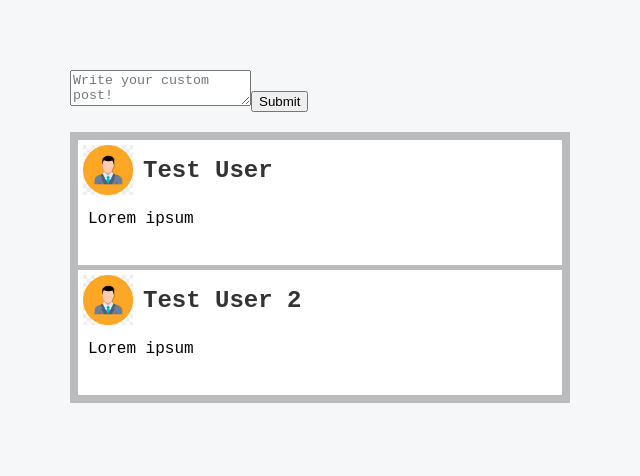
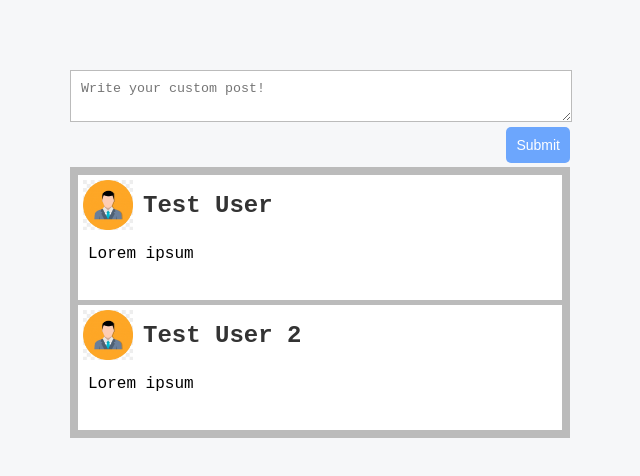
Before and after one commit to sadig2/MernMysql, a React app: page / in a window 1280 px wide. Shown: the whole page, without its empty margins (320-960 px from the left). Built offline with nearby package versions, Linux system fonts and the light colour scheme.

Commit message:
this.setState added

```diff
--- a/assets/css/style.css
+++ b/assets/css/style.css
@@ -41,3 +41,21 @@ body {
     padding: 5px;
     min-height: 50px;
   }
+
+  form {
+    padding-bottom: 20px;
+  }
+  form textarea {
+    width: calc(100% - 20px);
+    padding: 10px;
+    border-color: #bbb;
+  }
+  form [type=submit] {
+    border: none;
+    background-color: #6ca6fd;
+    color: #fff;
+    padding: 10px;
+    border-radius: 5px;
+    font-size: 14px;
+    float: right;
+  }
--- a/src/client/App.js
+++ b/src/client/App.js
@@ -42,22 +42,16 @@ export default class App extends Component {
                 username:'Fake user'
             }
         };
-        this.state((prevState)=>({
-            post:[newPost, ...prevState.posts],
+        this.setState((prevState)=>({
+            posts:[newPost, ...prevState.posts],
             postContent:''
-        }))
+        }));
     }
 
   render() {
 
 
-
-
     const { posts, postContent } = this.state;
-
-
-
-
 
 return (
   <div className="container">
```
